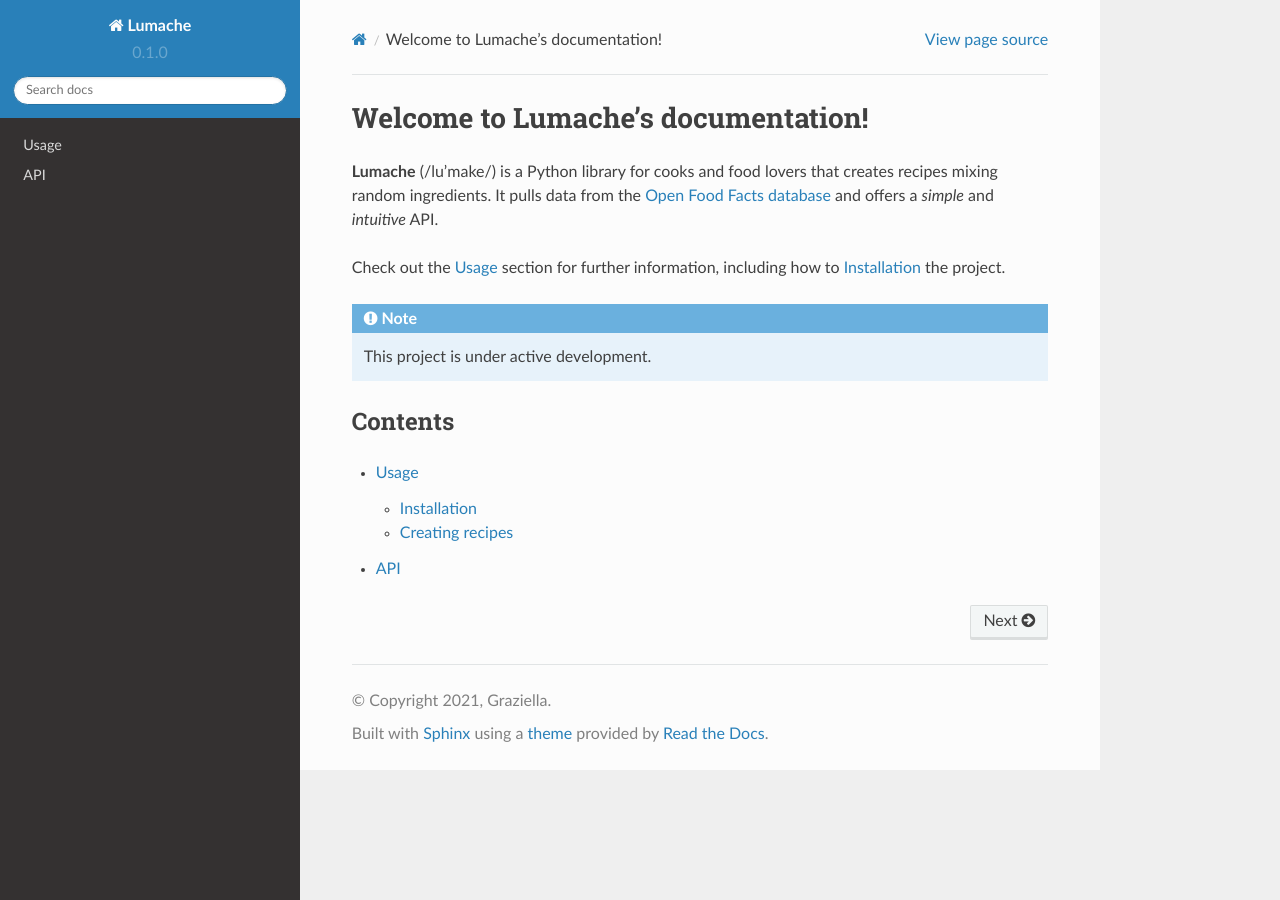
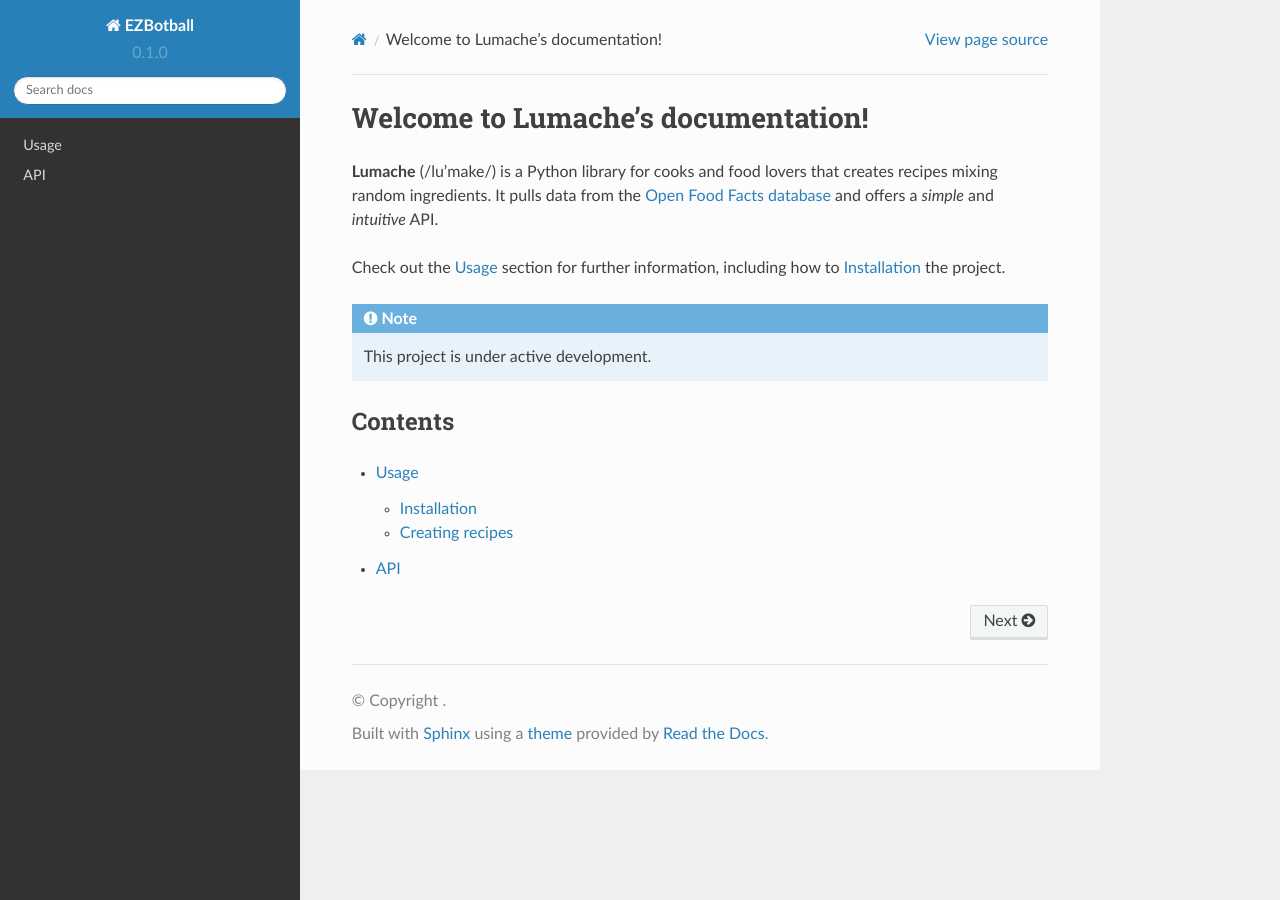
Before and after one commit to EZBotball/API, a Sphinx documentation site: the page built from docs/source/index.rst, in a window 1280 px wide. Built offline with Sphinx 7.4.7 and the Read the Docs theme 2.0.0, drawn with Linux system fonts in a browser that asks for light colours.

Commit message:
Update conf.py

```diff
--- a/docs/source/conf.py
+++ b/docs/source/conf.py
@@ -2,9 +2,9 @@
 
 # -- Project information
 
-project = 'Lumache'
-copyright = '2021, Graziella'
-author = 'Graziella'
+project = 'EZBotball'
+# copyright = '2021, Graziella'
+# author = 'Graziella'
 
 release = '0.1'
 version = '0.1.0'
```
